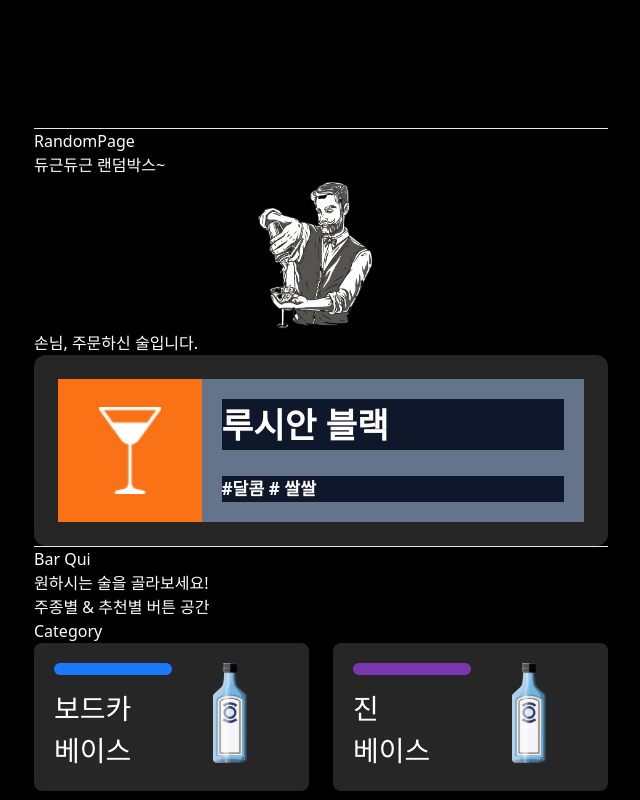
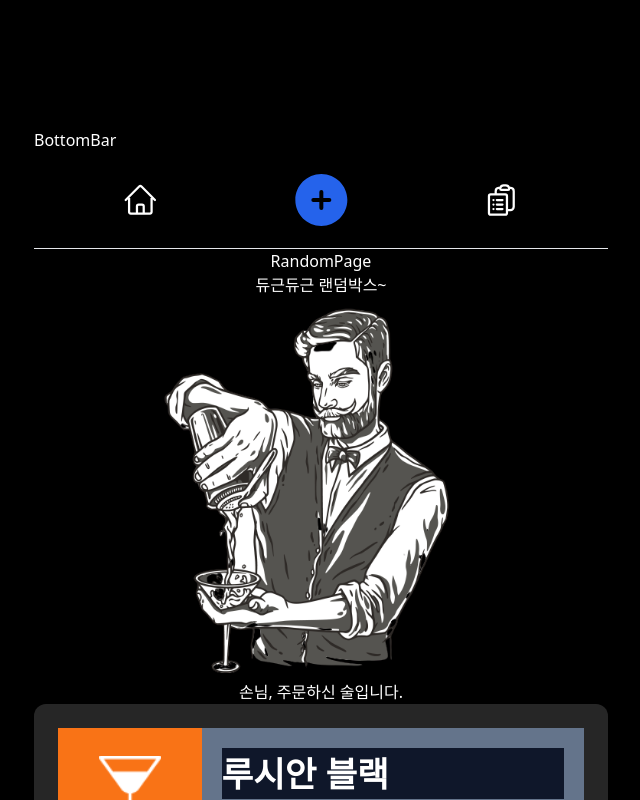
Before and after one commit to wonch0314/QuiBar, a React (Vite) app: page /main in a window 1280 px wide. Shown: the top 800 px of the page, without its empty margins (319-959 px from the left). Built offline with nearby package versions, Linux system fonts and the light colour scheme.

Commit message:
feature: BottomBar - [x] BottomBar 기본 구성 완성

```diff
--- a/src/atoms/AlcCard/AlcCard.jsx
+++ b/src/components/atoms/AlcCard/AlcCard.jsx
@@ -1,6 +1,6 @@
 import React from "react";
 import styles from "./AlcCard.module.css";
-import sample from "../../assets/glass/martini1.png";
+import sample from "@/assets/glass/martini1.png";
 
 export default function AlcCard() {
   return (
--- /dev/null
+++ b/src/components/molecules/bottom_bar/BottomBar.jsx
@@ -0,0 +1,70 @@
+import React from "react";
+import styles from "./BottomBar.module.css";
+
+const HomeIcon = () => {
+  return (
+    <svg
+      xmlns="http://www.w3.org/2000/svg"
+      fill="none"
+      viewBox="0 0 24 24"
+      strokeWidth={1.5}
+      stroke="currentColor"
+      className="w-9 h-9 text-blue flex-1"
+    >
+      <path
+        strokeLinecap="round"
+        strokeLinejoin="round"
+        d="M2.25 12l8.954-8.955c.44-.439 1.152-.439 1.591 0L21.75 12M4.5 9.75v10.125c0 .621.504 1.125 1.125 1.125H9.75v-4.875c0-.621.504-1.125 1.125-1.125h2.25c.621 0 1.125.504 1.125 1.125V21h4.125c.621 0 1.125-.504 1.125-1.125V9.75M8.25 21h8.25"
+      />
+    </svg>
+  );
+};
+
+const PlusIcon = () => {
+  return (
+    <svg
+      xmlns="http://www.w3.org/2000/svg"
+      viewBox="0 0 24 24"
+      fill="currentColor"
+      className="w-16 h-16 fill-blue-600 flex-1"
+    >
+      <path
+        fillRule="evenodd"
+        d="M12 2.25c-5.385 0-9.75 4.365-9.75 9.75s4.365 9.75 9.75 9.75 9.75-4.365 9.75-9.75S17.385 2.25 12 2.25zM12.75 9a.75.75 0 00-1.5 0v2.25H9a.75.75 0 000 1.5h2.25V15a.75.75 0 001.5 0v-2.25H15a.75.75 0 000-1.5h-2.25V9z"
+        clipRule="evenodd"
+      />
+    </svg>
+  );
+};
+
+const BoardIcon = () => {
+  return (
+    <svg
+      xmlns="http://www.w3.org/2000/svg"
+      fill="none"
+      viewBox="0 0 24 24"
+      stroke-width="1.5"
+      stroke="currentColor"
+      class="w-9 h-9 flex-1"
+    >
+      <path
+        stroke-linecap="round"
+        stroke-linejoin="round"
+        d="M9 12h3.75M9 15h3.75M9 18h3.75m3 .75H18a2.25 2.25 0 002.25-2.25V6.108c0-1.135-.845-2.098-1.976-2.192a48.424 48.424 0 00-1.123-.08m-5.801 0c-.065.21-.1.433-.1.664 0 .414.336.75.75.75h4.5a.75.75 0 00.75-.75 2.25 2.25 0 00-.1-.664m-5.8 0A2.251 2.251 0 0113.5 2.25H15c1.012 0 1.867.668 2.15 1.586m-5.8 0c-.376.023-.75.05-1.124.08C9.095 4.01 8.25 4.973 8.25 6.108V8.25m0 0H4.875c-.621 0-1.125.504-1.125 1.125v11.25c0 .621.504 1.125 1.125 1.125h9.75c.621 0 1.125-.504 1.125-1.125V9.375c0-.621-.504-1.125-1.125-1.125H8.25zM6.75 12h.008v.008H6.75V12zm0 3h.008v.008H6.75V15zm0 3h.008v.008H6.75V18z"
+      />
+    </svg>
+  );
+};
+
+export default function BottomBar() {
+  return (
+    <>
+      BottomBar
+      <div className={styles.frame}>
+        <HomeIcon />
+        <PlusIcon />
+        <BoardIcon />
+      </div>
+    </>
+  );
+}
--- /dev/null
+++ b/src/components/molecules/bottom_bar/BottomBar.module.css
@@ -0,0 +1,3 @@
+.frame {
+  @apply flex justify-between p-4 items-center;
+}
--- a/src/pages/mainpage/MainPage.jsx
+++ b/src/pages/mainpage/MainPage.jsx
@@ -1,10 +1,12 @@
 import React from "react";
-import CategoryBoard from "../../molecules/category_board/CategoryBoard";
+import CategoryBoard from "@/components/molecules/category_board/CategoryBoard";
 import RandomPage from "../randompage/RandomPage";
+import BottomBar from "@/components/molecules/bottom_bar/BottomBar";
 
 export default function MainPage() {
   return (
     <div>
+      <BottomBar />
       <hr />
       <RandomPage />
       <hr />
--- a/src/pages/randompage/RandomPage.jsx
+++ b/src/pages/randompage/RandomPage.jsx
@@ -1,15 +1,16 @@
 import React from "react";
 import { bartender } from "@/assets";
-import AlcCard from "../../atoms/AlcCard/AlcCard";
+import AlcCard from "@/components/atoms/AlcCard/AlcCard";
+import styles from "./RandomPage.module.css";
 
 export default function RandomPage() {
   return (
-    <>
+    <div className={styles.frame}>
       <p>RandomPage</p>
       <p>듀근듀근 랜덤박스~</p>
-      <img src={bartender} />
+      <img className={styles.myImg} src={bartender} />
       <p>손님, 주문하신 술입니다.</p>
       <AlcCard />
-    </>
+    </div>
   );
 }
--- /dev/null
+++ b/src/pages/randompage/RandomPage.module.css
@@ -0,0 +1,8 @@
+.frame > p {
+  @apply text-center;
+  text-align: center;
+}
+
+.myImg {
+  @apply w-2/3 h-auto;
+}
```
Also changed, not shown: src/components/atoms/AlcCard/AlcCard.module.css (renamed from src/atoms/AlcCard/AlcCard.module.css), src/components/atoms/CategoryCard/CategoryCard.jsx (renamed from src/atoms/CategoryCard/CategoryCard.jsx), src/components/atoms/CategoryCard/CategoryCard.module.css (renamed from src/atoms/CategoryCard/CategoryCard.module.css), src/components/molecules/category_board/CategoryBoard.jsx (renamed from src/molecules/category_board/CategoryBoard.jsx), src/components/molecules/category_board/CategoryBoard.module.css (renamed from src/molecules/category_board/CategoryBoard.module.css).
